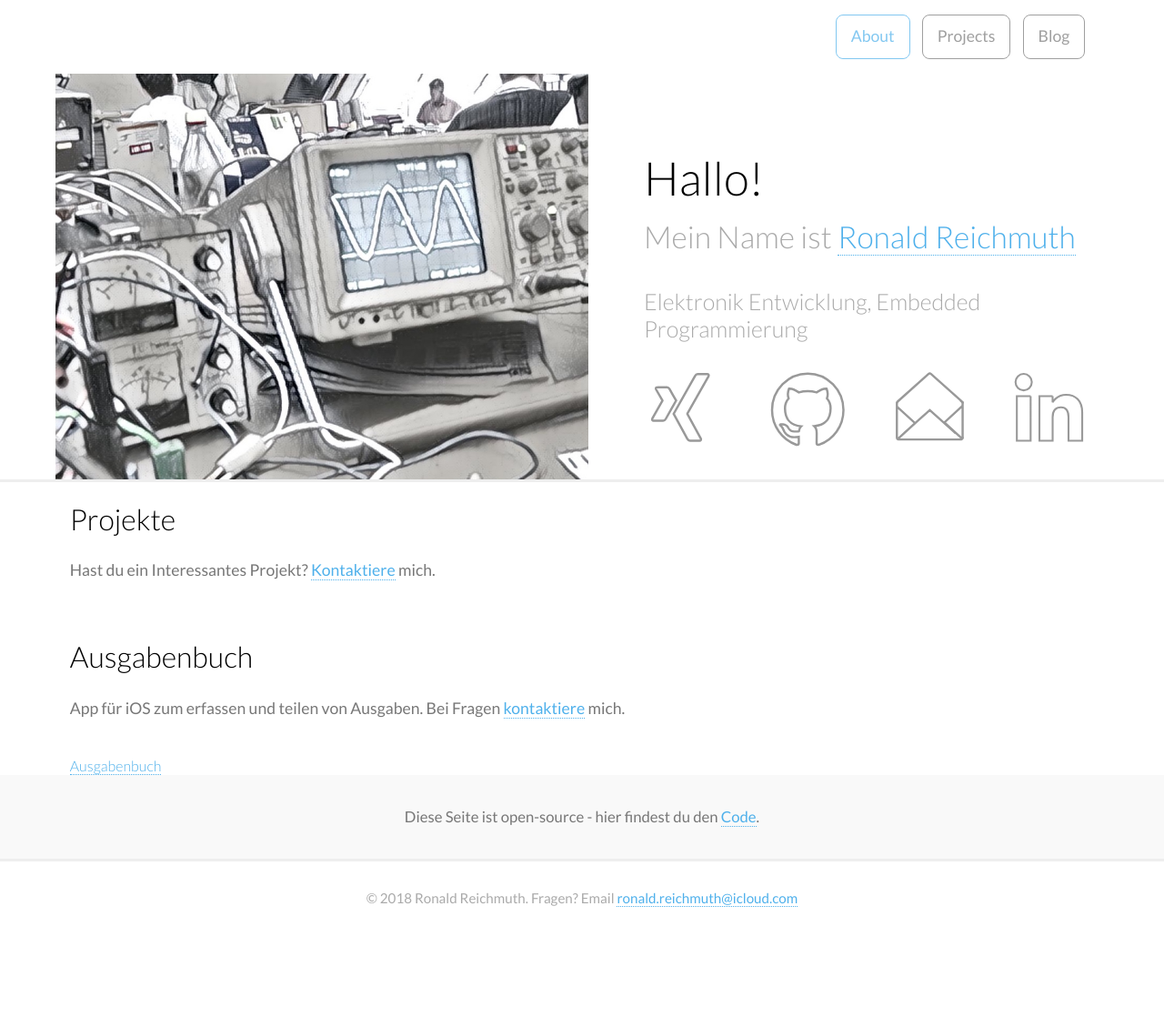
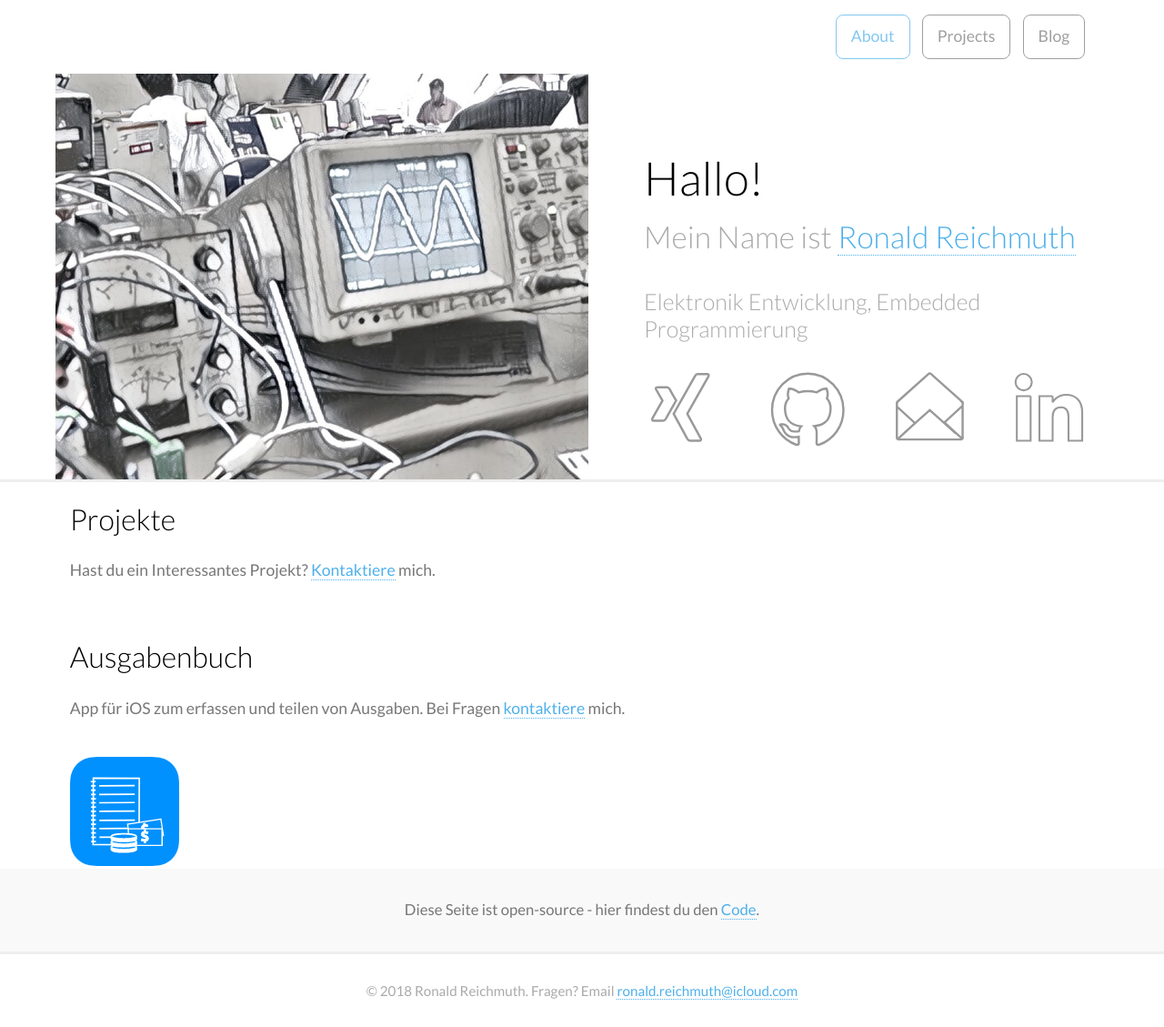
Before and after one commit to ronaldreichmuth/ronaldreichmuth.github.io, a Jekyll site: the page built from projects/index.html, in a window 1280 px wide. Shown: the whole page at 91% size. Built offline with Jekyll 4.4.1, drawn with Linux system fonts in a browser that asks for light colours; before the commit the page ends 1027 px from its top, so only the background shows below that.

Commit message:
Update index.html

```diff
--- a/projects/index.html
+++ b/projects/index.html
@@ -8,4 +8,5 @@ title: Projekte
 
 <h1>Ausgabenbuch</h1>
 <p>App für iOS zum erfassen und teilen von Ausgaben. Bei Fragen <a href='/about'>kontaktiere</a> mich.</p><br>
-<a href="/assets/images/ausgabenbuch.png" class="pictures" title="Ausgabenbuch">Ausgabenbuch</a>
+
+<img src="/assets/images/ausgabenbuch.png" />
```
